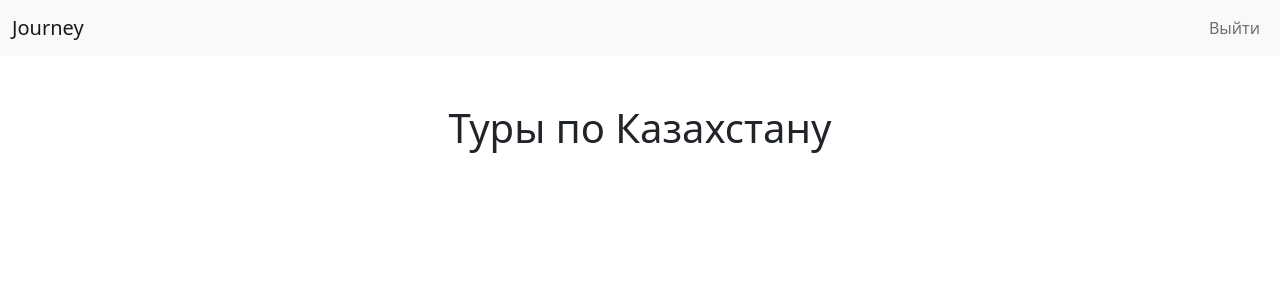
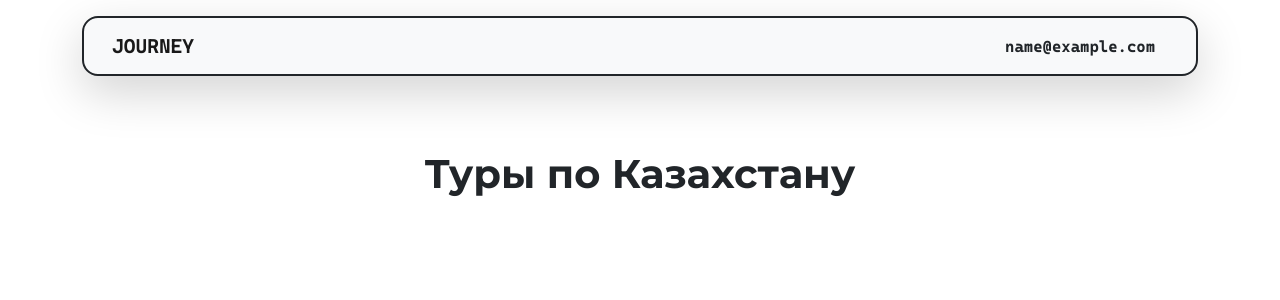
Before and after one commit to AttractorSchool/ESDP-AP-10-4, a Django app: page /tours/ in a window 1280 px wide. Shown: the top 300 px of the page. Run offline with Django 4.2, Linux system fonts and the light colour scheme; the visitor is signed in with stand-in values (Sample User, id 1); data that the repository does not hold is empty; some libraries are stand-ins or nearby versions.

Commit message:
#31 Сделать Redesign навбара и карторчек
Сделать Navbar липучим к верхней части сайта
Переверстать карточки туров
Добавить шрифты
Изменить Логотип

```diff
--- /dev/null
+++ b/static/css/base.css
@@ -0,0 +1,15 @@
+.cascadia-font {
+    font-family: "Cascadia Code", sans-serif;
+}
+
+.monserat-regular-font {
+    font-family: "Montserrat Regular", sans-serif;
+}
+
+.monserat-bold-font {
+    font-family: "Montserrat Bold", sans-serif;
+}
+
+.content-container {
+    margin-top: 150px;
+}
--- /dev/null
+++ b/static/css/card.css
@@ -0,0 +1,10 @@
+.card {
+    border: none;
+    box-shadow: 15px 16px 38px -9px rgba(0,0,0,0.78);
+    -webkit-box-shadow: 15px 16px 38px -9px rgba(0,0,0,0.78);
+    -moz-box-shadow: 15px 16px 38px -9px rgba(0,0,0,0.78);
+}
+
+.card-img-top {
+    filter: brightness(80%);
+}
--- a/static/css/style.css
+++ /dev/null
@@ -1,11 +0,0 @@
-.card{
-    background-image: url('https://astanatimes.com/wp-content/uploads/2021/06/1566811997_news_b-800x446.jpeg');
-    background-repeat: no-repeat;
-    background-size: cover;
-    filter: brightness(80%);
-    padding:35px 0;
-}
-
-.card-body{
-    color: white;
-}
--- a/templates/base.html
+++ b/templates/base.html
@@ -7,51 +7,42 @@
     <link href="https://cdn.jsdelivr.net/npm/bootstrap@5.2.2/dist/css/bootstrap.min.css" rel="stylesheet"
           integrity="sha384-Zenh87qX5JnK2Jl0vWa8Ck2rdkQ2Bzep5IDxbcnCeuOxjzrPF/et3URy9Bv1WTRi" crossorigin="anonymous">
     <title>{% block title %} Tours {% endblock %}</title>
+    <link rel="stylesheet" href="{% static 'css/base.css' %}">
+
+    <style>
+        @font-face {
+          font-family: "Cascadia Code";
+          src: url("{% static 'fonts/CascadiaCode.ttf' %}");
+        }
+
+        @font-face {
+          font-family: "Montserrat Regular";
+          src: url("{% static 'fonts/Montserrat-Regular.ttf' %}");
+        }
+
+        @font-face {
+          font-family: "Montserrat Bold";
+          src: url("{% static 'fonts/Montserrat-Bold.ttf' %}");
+        }
+    </style>
 
     {% block css %}
     {% endblock %}
 
 </head>
 <body>
-<nav class="navbar navbar-expand-lg navbar-light bg-light mb-5">
-    <div class="container-fluid">
-        <a class="navbar-brand" href="{% url 'tour_list' %}">Journey</a>
-        <div class="" id="navbarNav">
-            <ul class="navbar-nav">
-                {% if user.is_authenticated %}
-                    <li>
-                        <a class="nav-link" href="{% url "logout" %}">Выйти</a>
-                    </li>
-                    {% block menu %}
-                        {% if user.is_guide %}
-                            <li>
-                                <a class="nav-link" href="{% url "guide_profile" user.guide_profile.pk %}"> {{ user.email }}</a>
-                            </li>
-                        {% else %}
-{#                              <li>#}
-{#                                <a class="nav-link" href="{% url "guide_profile" user.pk %}">ЛК</a>#}
-{#                            </li>#}
-                        {% endif %}
-                    {% endblock %}
-                {% else %}
-                    <li>
-                        <a class="nav-link" href="{% url "login" %}">Войти</a>
-                    </li>
-                    <li>
-                        <a class="nav-link" href="{% url "register" %}">Зарегестрироваться</a>
-                    </li>
-                {% endif %}
-            </ul>
-        </div>
+    <div class="container fixed-top">
+        <!-- Navbar -->
+        {% include 'main/includes/navbar.html' %}
     </div>
-</nav>
 
+    <div class="container content-container">
+        {% block content %}
+        {% endblock %}
+    </div>
 
-<div class="container">
-    {% block content %}
-    {% endblock %}
-</div>
-
-
+    <!-- PopperJS and BootstrapJS -->
+    <script src="https://cdn.jsdelivr.net/npm/@popperjs/core@2.11.8/dist/umd/popper.min.js" integrity="sha384-I7E8VVD/ismYTF4hNIPjVp/Zjvgyol6VFvRkX/vR+Vc4jQkC+hVqc2pM8ODewa9r" crossorigin="anonymous"></script>
+    <script src="https://cdn.jsdelivr.net/npm/bootstrap@5.3.0/dist/js/bootstrap.min.js" integrity="sha384-fbbOQedDUMZZ5KreZpsbe1LCZPVmfTnH7ois6mU1QK+m14rQ1l2bGBq41eYeM/fS" crossorigin="anonymous"></script>
 </body>
 </html>
--- /dev/null
+++ b/templates/main/includes/dropdown.html
@@ -0,0 +1,23 @@
+<div class="dropdown">
+    <button class="btn rounded-3 text-dark btn-light fw-bold" type="button" data-bs-toggle="dropdown" aria-expanded="false">
+        <span class="cascadia-font">{{ user.email }}</span>
+    </button>
+
+    <ul class="dropdown-menu cascadia-font">
+        <li>
+            {% if user.is_guide %}
+                <a class="dropdown-item" href="{% url "guide_profile" user.guide_profile.pk %}">
+                    <span>Личный кабинет</span>
+                </a>
+            {% else %}
+                <a class='dropdown-item' href="#">
+                    <span>Личный кабинет</span>
+                </a>
+            {% endif %}
+        </li>
+
+        <li><a class="dropdown-item" href="{% url 'tour_create' %}">Создать Тур</a></li>
+        <li><hr class="dropdown-divider"></li>
+        <li><a class="dropdown-item text-danger" href="{% url 'logout' %}">Выйти</a></li>
+    </ul>
+</div>
--- /dev/null
+++ b/templates/main/includes/navbar.html
@@ -0,0 +1,26 @@
+{% load static %}
+
+<nav class="navbar navbar-expand-lg navbar-light bg-light mb-5 px-3 border border-dark border-2 shadow-lg rounded-4 my-3">
+    <div class="container">
+        <a class="navbar-brand" href="{% url 'tour_list' %}">
+            <span class="fw-bold cascadia-font">JOURNEY</span>
+        </a>
+
+        <div class="" id="navbarNav">
+            <ul class="navbar-nav">
+                {% if user.is_authenticated %}
+                    {% block menu %}
+                        {% include 'main/includes/dropdown.html' %}
+                    {% endblock %}
+                {% else %}
+                    <li>
+                        <a class="nav-link" href="{% url "login" %}">Войти</a>
+                    </li>
+                    <li>
+                        <a class="nav-link" href="{% url "register" %}">Зарегестрироваться</a>
+                    </li>
+                {% endif %}
+            </ul>
+        </div>
+    </div>
+</nav>
--- a/templates/tour/tour_create.html
+++ b/templates/tour/tour_create.html
@@ -1,11 +1,6 @@
 {% extends "base.html" %}
 {% load django_bootstrap5%}
 
-{% block menu %}
-    <li>
-        <a class="nav-link" href="{% url "guide_profile" user.guide_profile.pk %}">Личный кабинет</a>
-    </li>
-{% endblock %}
 
 {% block content %}
     <form action="{% url 'tour_create' %}" method="POST">
--- a/templates/tour/tour_list.html
+++ b/templates/tour/tour_list.html
@@ -4,22 +4,19 @@
 
 
 {% block css %}
-    <link rel="stylesheet" href="{% static 'css/style.css' %}">
+    <link rel="stylesheet" href="{% static 'css/card.css' %}">
 {% endblock %}
 
 
-
-
 {% block content %}
-    <h1 style="text-align: center">Туры по Казахстану</h1>
-    <div class="container text-center">
-        <div class="row g-4">
+    <div class="container mb-5">
+        <h1 class="text-center mb-5 text-dark monserat-bold-font">Туры по Казахстану</h1>
+        <div class="row g-5">
             {% for tour in tours %}
-                <div class="col-md-4">
+                <div class="col-md-6 col-lg-4">
                     {% include 'tour/includes/tour_card.html' %}
                 </div>
             {% endfor %}
         </div>
     </div>
-
 {% endblock %}
```
Also changed, not shown: templates/tour/includes/tour_card.html (+12 -6 lines), static/fonts/CascadiaCode.ttf (added), static/fonts/Montserrat-Bold.ttf (added), static/fonts/Montserrat-Regular.ttf (added), static/images/logo_journey.png (added).
